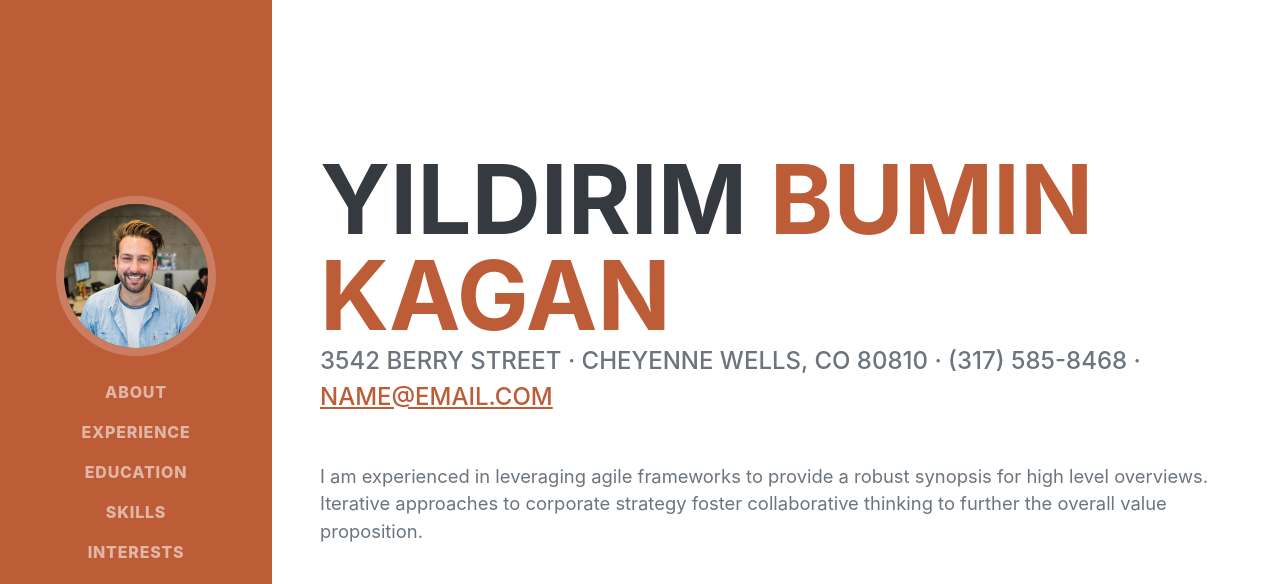
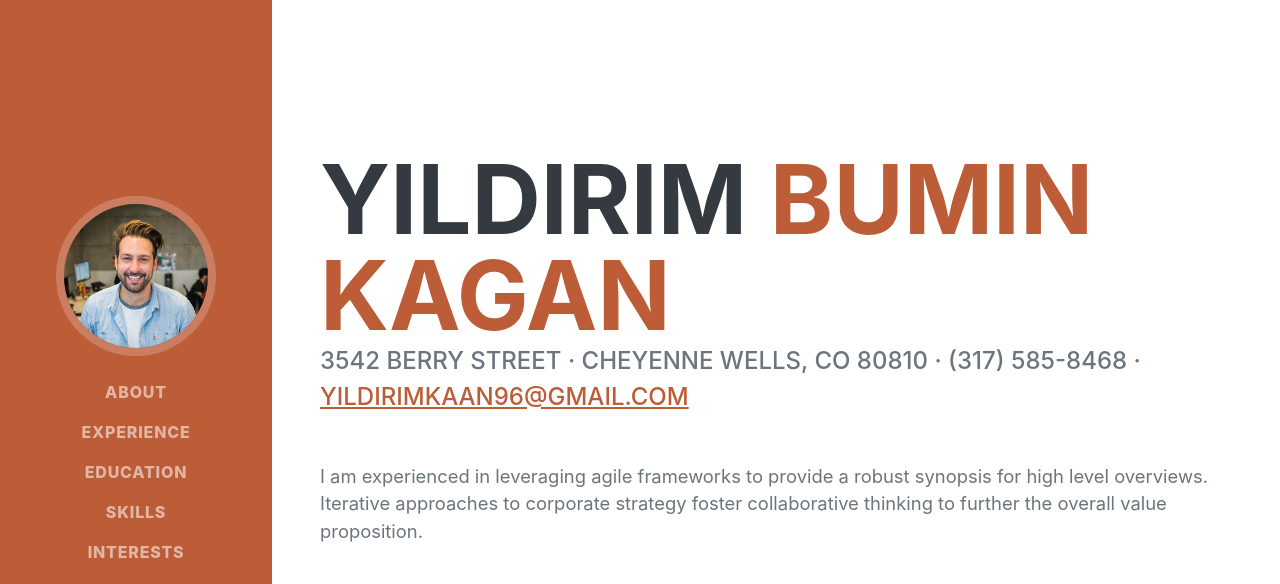
Before and after one commit to yildirimbk/buminyildirim.github.io, a plain HTML site: page index.html in a window 1280 px wide. Shown: the top 584 px of the page. Drawn offline with nearby package versions, Linux system fonts and the light colour scheme; a web font is replaced by a local one.

Commit message:
Update index.html

```diff
--- a/index.html
+++ b/index.html
@@ -45,7 +45,7 @@
                     </h1>
                     <div class="subheading mb-5">
                         3542 Berry Street · Cheyenne Wells, CO 80810 · (317) 585-8468 ·
-                        <a href="mailto:name@email.com">name@email.com</a>
+                        <a href="mailto:yildirimkaan96@gmail.com">yildirimkaan96@gmail.com</a>
                     </div>
                     <p class="lead mb-5">I am experienced in leveraging agile frameworks to provide a robust synopsis for high level overviews. Iterative approaches to corporate strategy foster collaborative thinking to further the overall value proposition.</p>
                     <div class="social-icons">
```
